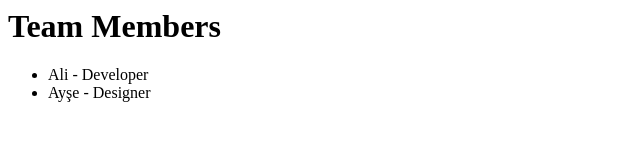
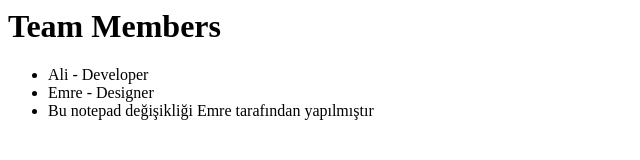
Before and after one commit to Alikodal1/teamwork, a plain HTML site: page team.html in a window 1280 px wide. Shown: the whole page, without its empty margins (0-640 px from the left). Drawn offline with Linux system fonts and the light colour scheme.

Commit message:
Bu dosya Emre tarafından düzenlenmiştir.

```diff
--- a/team.html
+++ b/team.html
@@ -9,7 +9,9 @@
 
 <ul>
 <li>Ali - Developer</li>
-<li>Ayşe - Designer</li>
+<li>Emre - Designer</li>
+<li>Bu notepad değişikliği Emre tarafından yapılmıştır</li>
+
 </ul>
 
 </body>
```
